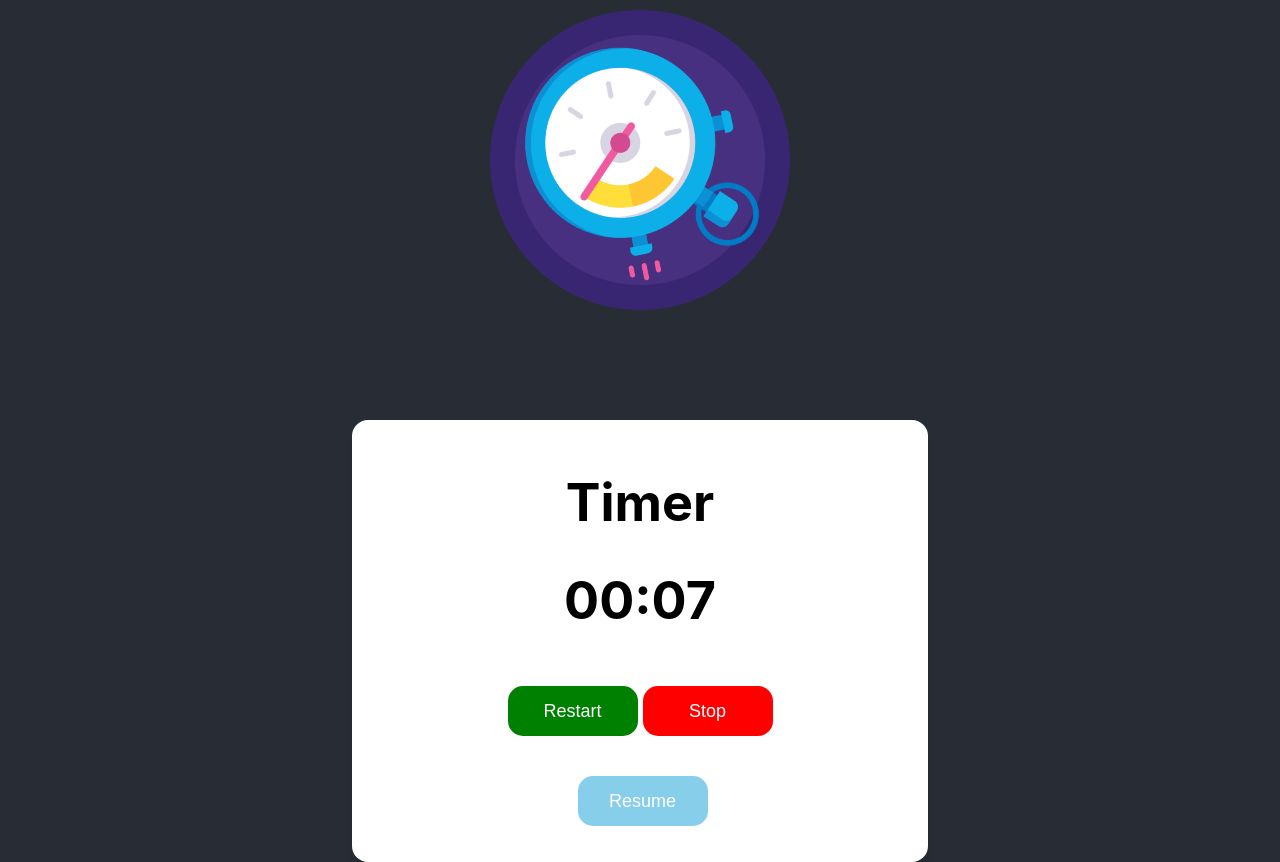
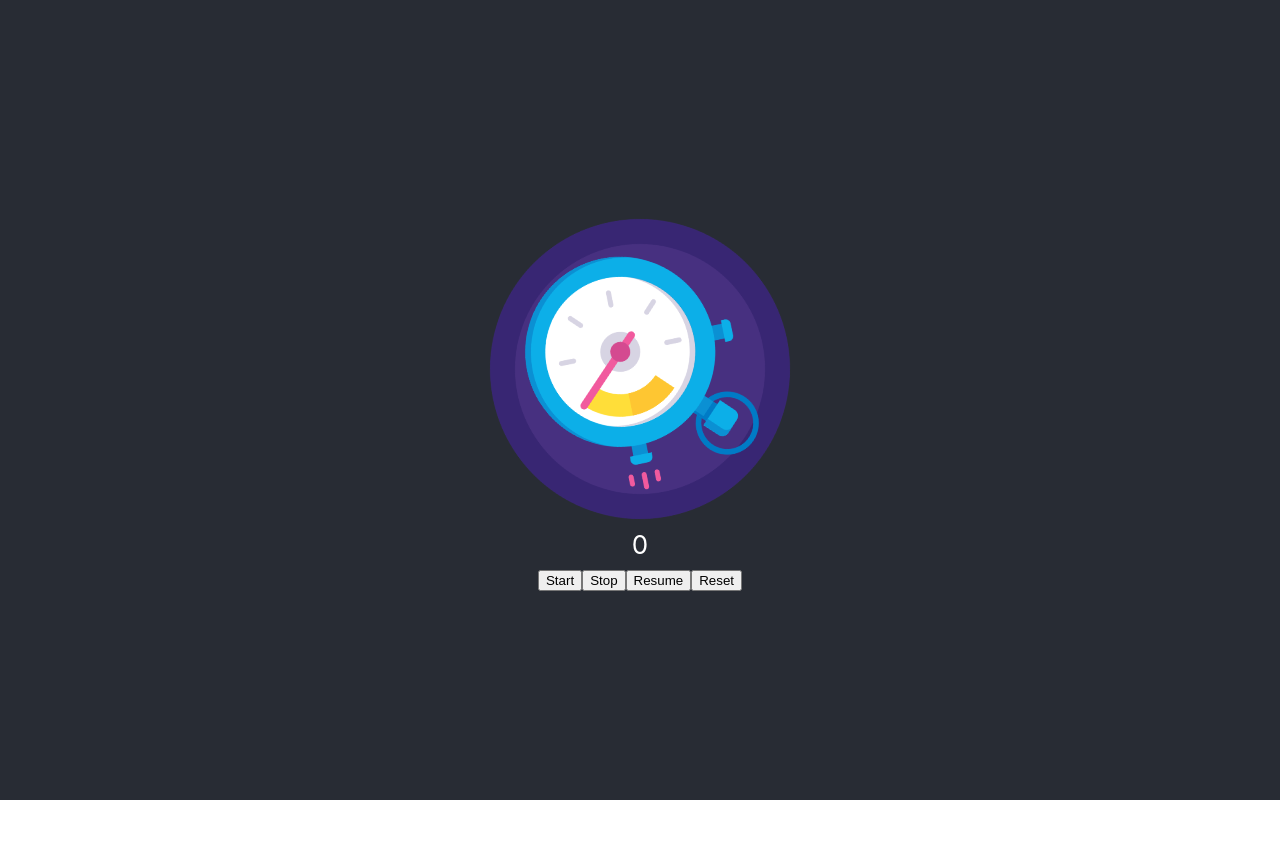
Before and after one commit to AntonioMM8506/ReadAgainstTheClock, a React (Create React App) app: page / in a window 1280 px wide. After the commit the page ends 800 px from the top, so only its background shows below. Built offline with nearby package versions, Linux system fonts and the light colour scheme.

Commit message:
Hooks approach

```diff
--- a/src/App.js
+++ b/src/App.js
@@ -2,13 +2,39 @@
 import './App.css';
 //import {Helmet} from "react-helmet";
 import Timer from './Components/timer';
+import React from "react";
 
 function App() {
+  //Hooks approach
+  const [time, setTime] = React.useState(0);
+  const [timerOn, setTimeOn] = React.useState(false);
+
+  React.useEffect(() => {
+    let interval = null;
+
+    if(timerOn){ //Timer starts
+      interval = setInterval(() => {
+        setTime(prevTime => prevTime + 1);
+      }, 1000);
+    }else{ //Timer stops
+      clearInterval(interval);
+    }
+
+    return () => clearInterval(interval); // to avoid memory leaks
+
+  }, [timerOn]); //runs every time the variable timeOn changes
+
   return (
     <div className="App">
       <header className="App-header">
         <img src={logo} className="App-logo" alt="logo" />
-        <Timer/>
+        <div>{time}</div>
+        <div>
+          <button onClick={() => setTimeOn(true)}>Start</button>
+          <button onClick={() => setTimeOn(false)}>Stop</button>
+          <button onClick={() => setTimeOn(true)}>Resume</button>
+          <button onClick={() => setTime(0)}>Reset</button>
+        </div>
       </header>
 
 
```
